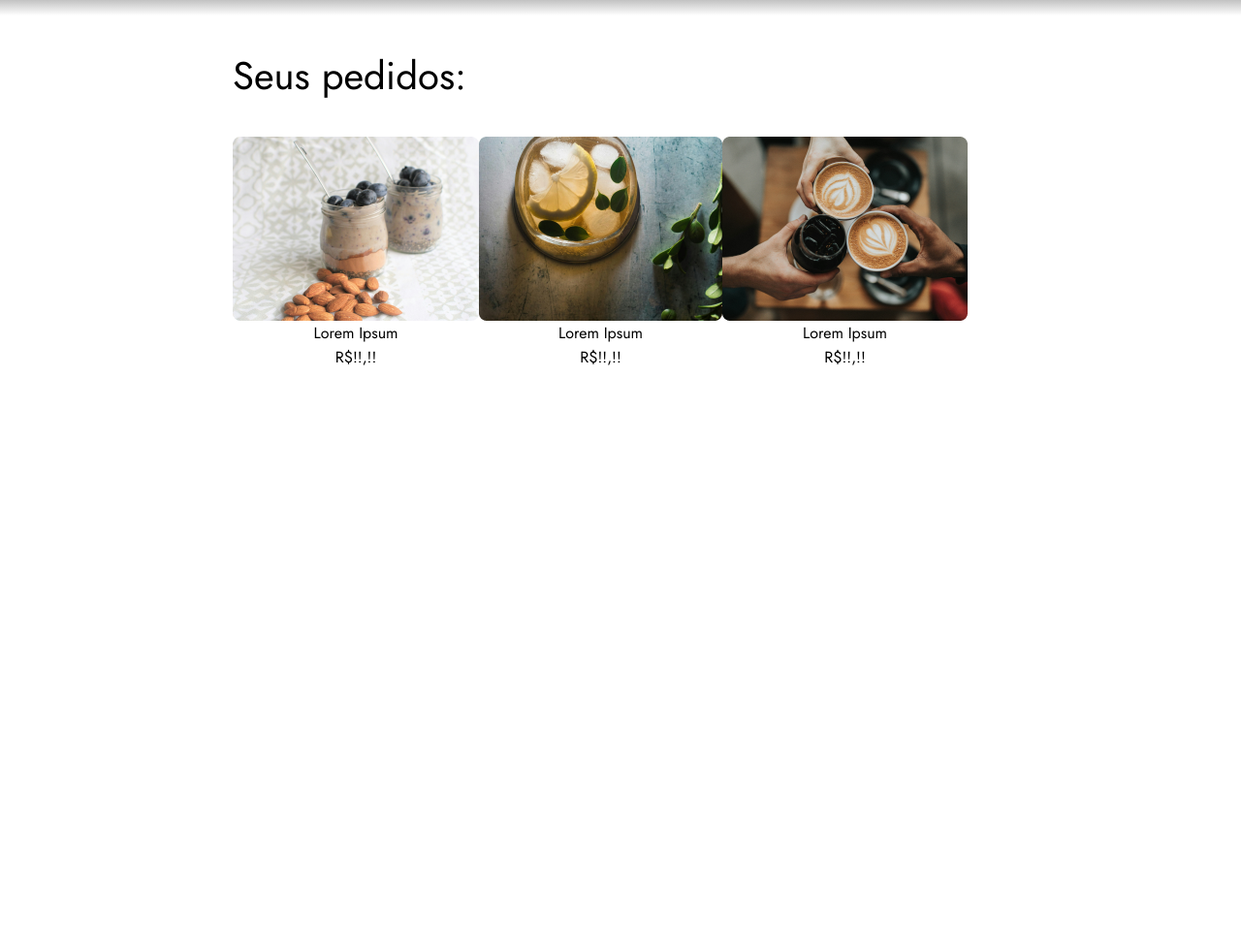
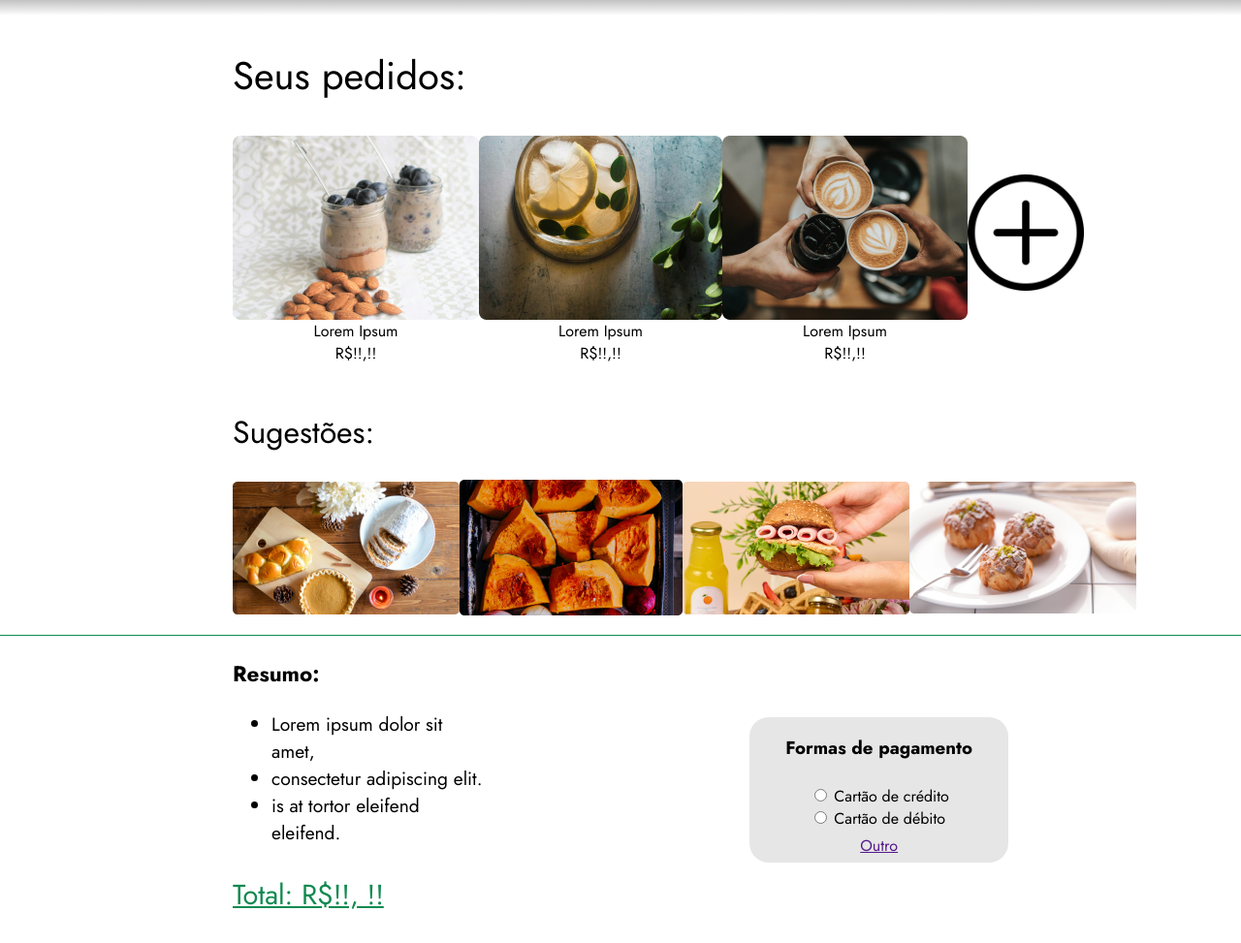
Before and after one commit to AliceHWD/Site-Delivery, a plain HTML site: page Site Delivery - Front/Pedidos/pedidos.html in a window 1280 px wide. Shown: the part 80-1053 px from the top of the page at 97% size. Before the commit the page ends 800 px from the top, so only its background shows below. Drawn offline with Linux system fonts and the light colour scheme.

Commit message:
Quase-fim-pedidos

```diff
--- a/Site Delivery - Front/Pedidos/pedidos.css
+++ b/Site Delivery - Front/Pedidos/pedidos.css
@@ -58,7 +58,6 @@ header img{
 #tds-produtos{
     display: grid;
     grid-template-columns: 30vh repeat(4, 1fr) 30vh;
-    height: 30vh;
     row-gap: 1vh;
 }
 
@@ -75,3 +74,70 @@ header img{
 #produto01{
     grid-column: 2;
 }
+
+#add{
+    height: 25vh;
+}
+
+#tds-produtos img:hover{
+    filter: contrast(80%);
+    /* scale: 1.1; */
+}
+
+/* Sugestões */
+#sugestoes{
+    display: grid;
+    grid-template-columns: 30vh;
+    margin-top: 20px;
+}
+
+#h-titulo{
+    grid-column: 2;
+    font-size: 2em;
+    font-weight: 400;
+}
+
+#s-produtos{
+    display: grid;
+    grid-template-columns: 30vh repeat(4, 1fr) 30vh;
+
+}
+
+#s-produtos div{
+    display: grid;
+    justify-items: center;
+    align-items: center;
+}
+
+#linha-verde{
+    margin-top: 20px;
+    height: 1px;
+    background-color: rgba(16, 138, 80, 1);
+}
+
+/* Resumo do pedido */
+#resumo{
+    display: grid;
+    grid-template-columns: 30vh 1fr 1fr 1fr 30vh;
+    align-items: center;
+}
+
+#preco{
+    grid-column: 2;
+    font-size: 1.2em;
+}
+
+#total{
+    color: rgba(16, 138, 80, 1);
+    font-size: 1.5em;
+    text-decoration:underline;
+}
+
+#formas-de-pagamento{
+    grid-column: 4;
+    background-color: rgb(230, 230, 230);
+    height: 150px;
+    border-radius: 20px;
+    display: grid;
+    justify-items: center;
+}
--- a/Site Delivery - Front/Pedidos/pedidos.html
+++ b/Site Delivery - Front/Pedidos/pedidos.html
@@ -11,12 +11,12 @@
 </head>
 <body>
     <header>
-        <img src="/imgs/file.png" alt="">
+        <img src="/Site Delivery - Front/imgs/file.png" alt="">
         <a id="contato" href="">Contato</a>
         <a id="qmSomos" href="somos.html">Sobre</a>
         <a id="cadastro" href="">Cadastro</a>
         <a id="pedidos" href="pedidos.html">Pedidos</a>
-        <a id="home" href="/Produtos/produtos.html">Home</a>
+        <a id="home" href="/Site Delivery - Front/Produtos/produtos.html">Home</a>
     </header>
 
     <main>
@@ -45,8 +45,58 @@
                 <p>R$!!,!!</p>
             </div>
 
+            <div id="add">
+                <img src="mais.png" alt="" height="120px">
+            </div>
         </section>
 
+        <section id="sugestoes">
+            <h2 id="h-titulo">Sugestões:</h2>
+        </section>
+
+        <section id="s-produtos">
+            <div id="produto01">
+                <img src="sugestao01.png" alt="">
+            </div>
+
+            <div>
+                <img src="sugestao02.png" alt="">
+            </div>
+
+            <div>
+                <img src="sugestao03.png" alt="">
+            </div>
+
+            <div>
+                <img src="sugestao04.png" alt="">
+            </div>
+        </section>
+
+        <section id="linha-verde"> </section>
+
+        <section id="resumo">
+         <div id="preco">
+            <h3>Resumo:</h3>
+            <ul>
+                <li>Lorem ipsum dolor sit amet, </li>
+                <li>consectetur adipiscing elit.</li>
+                <li>is at tortor eleifend eleifend. </li>
+            </ul>
+            <p id="total">Total: R$!!, !!</p>
+         </div>
+
+         <div id="formas-de-pagamento">
+            <!-- <input type=""> pergunta qual o nome pra colocar combobox -->
+             <h3>Formas de pagamento</h3>
+            <div>
+             <input type="radio" id="credito">
+             <label for="credito">Cartão de crédito</label><br>
+             <input type="radio" id="debito">
+             <label for="debito">Cartão de débito</label><br>
+            </div>
+             <a href="">Outro</a>
+         </div>
+        </section>
     </main>
 </body>
 </html>
```
Also changed, not shown: Site Delivery - Front/Produtos/produtos.html (+1 -1 lines), Site Delivery - Front/Quem somos/somos.html (+1 -1 lines), Site Delivery - Front/Pedidos/mais.png (added), Site Delivery - Front/Pedidos/sugestao01.png (added), Site Delivery - Front/Pedidos/sugestao02.png (added), Site Delivery - Front/Pedidos/sugestao03.png (added), Site Delivery - Front/Pedidos/sugestao04.png (added), 1 other file.
